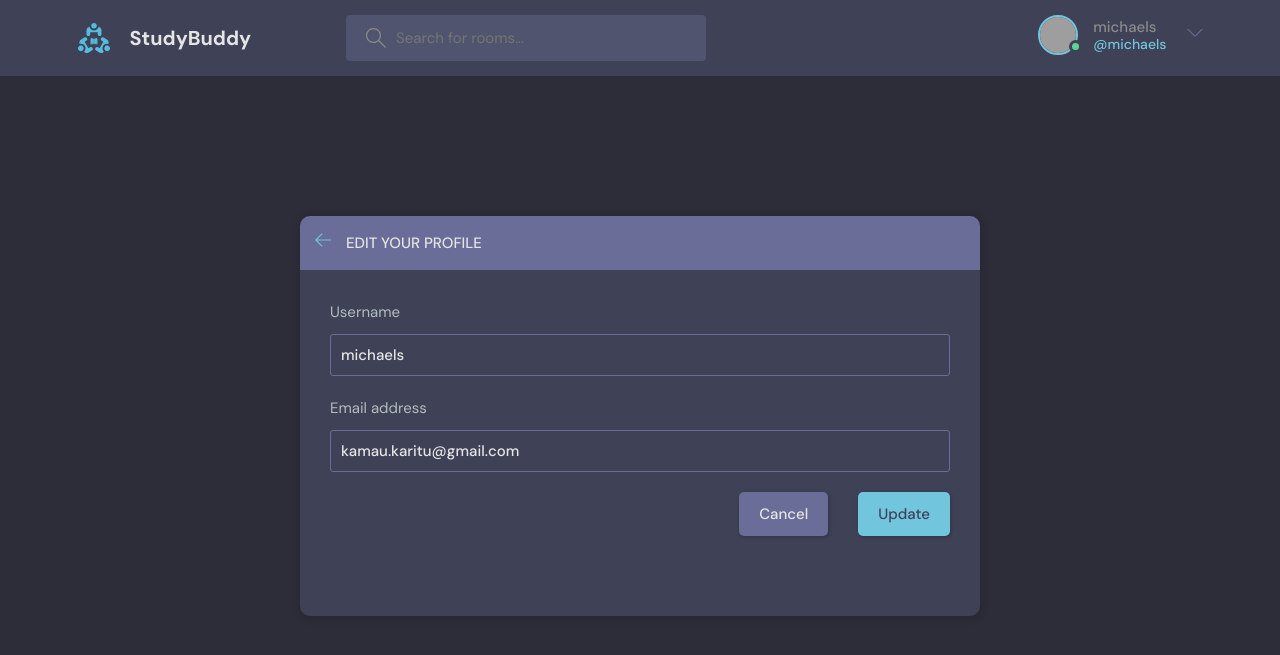
After one commit to Michael-Kamau/Django-studyBuddy, a Django app: page /update-user/1 in a window 1280 px wide. The commit adds this page. Shown: the top 655 px of the page. Run offline with Django 3.2, Linux system fonts and the light colour scheme; a user stored in the database is signed in; grey boxes are pictures that could not be loaded.

Commit message:
Edit user profile(username/email)

```diff
--- a/base/forms.py
+++ b/base/forms.py
@@ -1,5 +1,7 @@
 from django.forms import ModelForm
 from .models import Room
+from django.contrib.auth.models import User
+
 
 
 class RoomForm(ModelForm):
@@ -7,3 +9,8 @@ class RoomForm(ModelForm):
         model = Room
         fields = "__all__"
         exclude = ['host','participants']
+
+class UserForm(ModelForm):
+    class Meta:
+        model = User
+        fields =['username','email']
--- a/base/templates/base/profile.html
+++ b/base/templates/base/profile.html
@@ -19,7 +19,9 @@
           <div class="profile__info">
             <h3>{{user.username}}</h3>
             <p>@{{user.username}}</p>
-            <a href="edit-user.html" class="btn btn--main btn--pill">Edit Profile</a>
+            {% if request.user == user%}
+            <a href="{% url 'update-user' user.id %}" class="btn btn--main btn--pill">Edit Profile</a>
+            {% endif %}
           </div>
           <div class="profile__about">
             <h3>About</h3>
--- a/base/templates/base/room.html
+++ b/base/templates/base/room.html
@@ -154,8 +154,9 @@
         </div>
       </div>
       <div class="room__message">
-        <form action="#">
-          <input name="" placeholder="Write your message here..." />
+        <form action="" method="POST">
+          {% csrf_token %}
+          <input name="body" placeholder="Write your message here..." />
         </form>
       </div>
     </div>
--- /dev/null
+++ b/base/templates/base/update-user.html
@@ -0,0 +1,40 @@
+{% extends 'main.html' %} {% block content %}
+    <main class="update-account layout">
+        <div class="container">
+            <div class="layout__box">
+                <div class="layout__boxHeader">
+                    <div class="layout__boxTitle">
+                        <a href="{% url 'home' %}">
+                            <svg version="1.1" xmlns="http://www.w3.org/2000/svg" width="32" height="32"
+                                viewBox="0 0 32 32">
+                                <title>arrow-left</title>
+                                <path
+                                    d="M13.723 2.286l-13.723 13.714 13.719 13.714 1.616-1.611-10.96-10.96h27.625v-2.286h-27.625l10.965-10.965-1.616-1.607z">
+                                </path>
+                            </svg>
+                        </a>
+                        <h3>Edit your profile</h3>
+                    </div>
+                </div>
+                <div class="layout__body">
+                    <form class="form" action="" method="POST">
+                      {% csrf_token %}
+                      {% for field in form %}
+                      <div class="form__group">
+                        <label for="profile_pic">{{field.label}}</label>
+                        {{field}}
+                      </div>
+                      {% endfor %}
+                      <div class="form__action">
+                        <a class="btn btn--dark" href="{% url 'user-profile' request.user.id %}">Cancel</a>
+                        <button class="btn btn--main" type="submit">Update</button>
+                    </div>
+
+
+                    </form>
+                </div>
+            </div>
+        </div>
+      </div>
+    </main>
+  {% endblock content %}
--- a/base/urls.py
+++ b/base/urls.py
@@ -14,4 +14,8 @@ urlpatterns = [
     path("update-room/<str:pk>", views.updateRoom, name="update-room"),
     path("delete-room/<str:pk>", views.deleteRoom, name="delete-room"),
     path("delete-message/<str:pk>", views.deleteMessage, name="delete-message"),
+
+
+    path("update-user/<str:pk>", views.updateUser, name="update-user"),
+
 ]
--- a/base/views.py
+++ b/base/views.py
@@ -7,7 +7,7 @@ from django.contrib.auth.models import User
 from django.contrib.auth import authenticate, login, logout
 from django.contrib.auth.forms import UserCreationForm
 from django.http import HttpResponse
-from .forms import RoomForm
+from .forms import RoomForm, UserForm
 
 from .models import Message, Room, Topic
 
@@ -192,3 +192,15 @@ def deleteMessage(request, pk):
         message.delete()
         return redirect("home")
     return render(request, "base/delete.html", {"obj": message})
+
+@login_required(login_url="login")
+def updateUser(request,pk):
+    user = request.user
+    form = UserForm(instance = user)
+
+    if request.method == "POST":
+        form = UserForm(request.POST, instance = user)
+        if form.is_valid():
+            form.save()
+            return redirect('user-profile',pk=user.id)
+    return render(request, "base/update-user.html",{'form':form})
--- a/templates/navbar.html
+++ b/templates/navbar.html
@@ -47,7 +47,7 @@
         {% endif %}
 
         <div class="dropdown-menu">
-          <a href="settings.html" class="dropdown-link"
+          <a href="{% url 'update-user' request.user.id %}" class="dropdown-link"
             ><svg version="1.1" xmlns="http://www.w3.org/2000/svg" width="32" height="32" viewBox="0 0 32 32">
               <title>tools</title>
               <path
```
Also changed, not shown: db.sqlite3.
